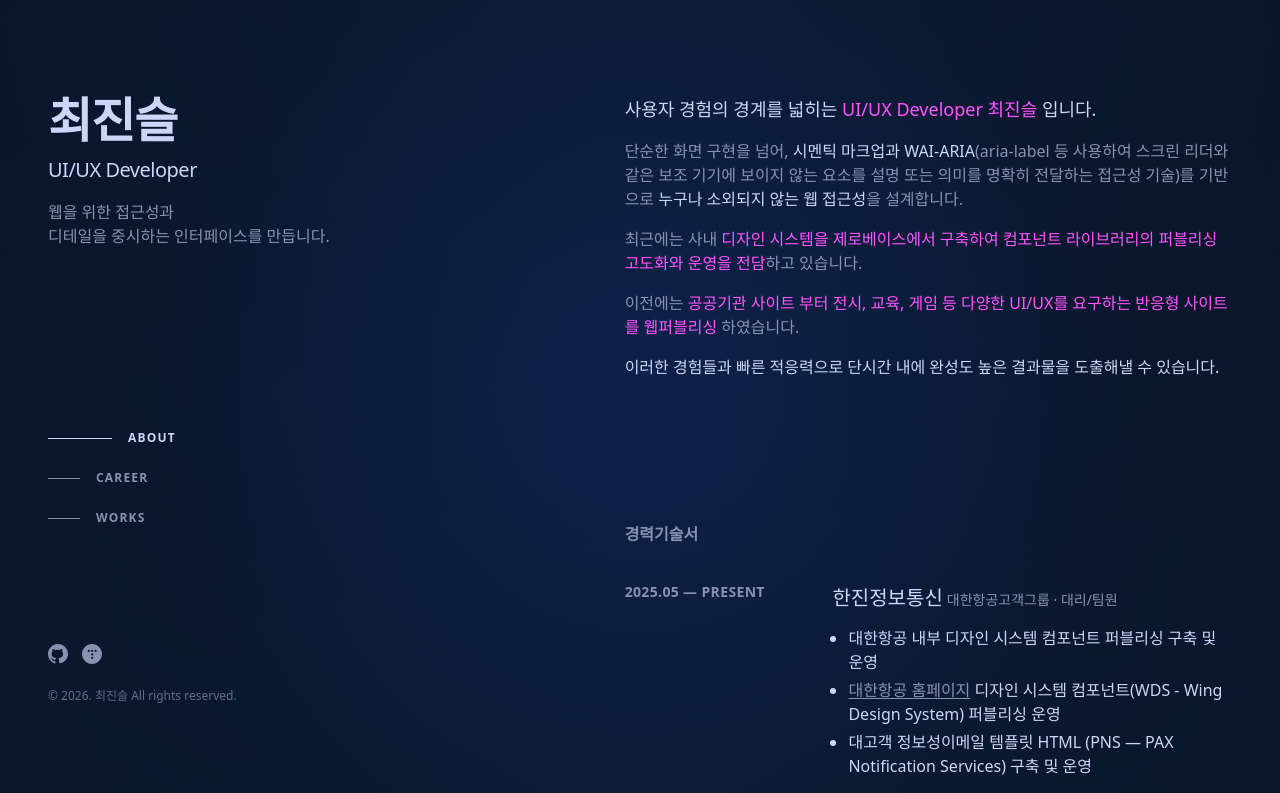
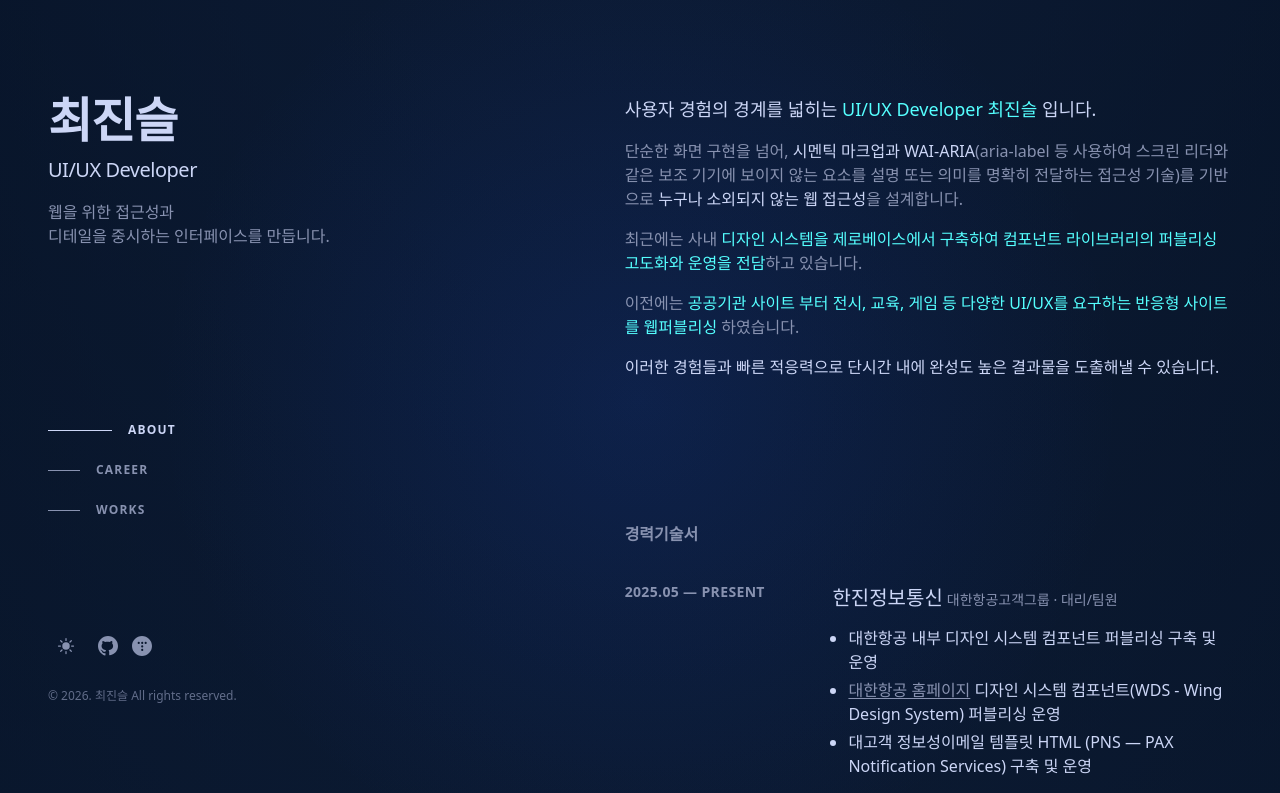
Before and after one commit to jenna757/portfolio-26, a React (Vite) app: page /#about in a window 1280 px wide. Shown: the top 793 px of the page. Built offline with nearby package versions, Linux system fonts and the light colour scheme; a web font is replaced by a local one.

Commit message:
feat: 라이트 모드 옵션 추가

```diff
--- a/index.html
+++ b/index.html
@@ -1,7 +1,18 @@
 <!doctype html>
-<html lang="en">
+<html lang="ko" data-theme="dark">
   <head>
     <meta charset="UTF-8" />
+    <script>
+      (function () {
+        try {
+          var t = localStorage.getItem('theme');
+          if (t === 'light' || t === 'dark') {
+            document.documentElement.dataset.theme = t;
+            document.documentElement.style.colorScheme = t;
+          }
+        } catch (e) {}
+      })();
+    </script>
     <link rel="icon" type="image/svg+xml" href="/favicon.svg" />
     <!--  -->
     <meta name="viewport" content="width=device-width, initial-scale=1.0" />
--- a/src/Header.tsx
+++ b/src/Header.tsx
@@ -1,4 +1,5 @@
 import Menu from './Menu';
+import ThemeToggle from './components/ThemeToggle';
 import type { Page } from './nav';
 
 const socialLinks = [
@@ -44,7 +45,9 @@ const Header = ({ activePage, onNavigate }: HeaderProps) => {
       </div>
       <Menu activePage={activePage} onNavigate={onNavigate} />
       <div className="mt-8 lg:mt-0">
-        <ul className="mb-6 flex items-center gap-3.5" aria-label="외부 링크">
+        <div className="mb-6 flex items-center gap-3.5">
+          <ThemeToggle />
+          <ul className="flex items-center gap-3.5" aria-label="외부 링크">
             {socialLinks.map(({ href, label, icon }) => (
               <li key={label}>
                 <a
@@ -59,6 +62,7 @@ const Header = ({ activePage, onNavigate }: HeaderProps) => {
               </li>
             ))}
           </ul>
+        </div>
         <p className="text-xs text-muted/70">© {new Date().getFullYear()}. 최진슬 All rights reserved.</p>
       </div>
     </header>
--- /dev/null
+++ b/src/components/ThemeToggle.tsx
@@ -0,0 +1,32 @@
+import { useTheme } from '../hooks/useTheme';
+
+const ThemeToggle = () => {
+  const { theme, toggleTheme } = useTheme();
+  const isDark = theme === 'dark';
+
+  return (
+    <button
+      type="button"
+      onClick={toggleTheme}
+      className="rounded-md p-2 text-muted transition-colors hover:text-heading focus-visible:outline focus-visible:outline-2 focus-visible:outline-offset-2 focus-visible:outline-accent"
+      aria-label={isDark ? '라이트 모드로 전환' : '다크 모드로 전환'}
+      title={isDark ? '라이트 모드' : '다크 모드'}
+    >
+      {isDark ? (
+        <svg xmlns="http://www.w3.org/2000/svg" viewBox="0 0 24 24" fill="currentColor" className="h-5 w-5" aria-hidden>
+          <path d="M12 2.25a.75.75 0 0 1 .75.75v2.25a.75.75 0 0 1-1.5 0V3a.75.75 0 0 1 .75-.75ZM7.5 12a4.5 4.5 0 1 1 9 0 4.5 4.5 0 0 1-9 0ZM18.894 6.166a.75.75 0 1 0-1.06-1.06l-1.591 1.59a.75.75 0 1 0 1.06 1.061l1.591-1.59ZM21.75 12a.75.75 0 0 1-.75.75h-2.25a.75.75 0 0 1 0-1.5H21a.75.75 0 0 1 .75.75ZM17.834 18.894a.75.75 0 0 0 1.06-1.06l-1.59-1.591a.75.75 0 1 0-1.061 1.06l1.59 1.591ZM12 18a.75.75 0 0 1 .75.75V21a.75.75 0 0 1-1.5 0v-2.25A.75.75 0 0 1 12 18ZM7.758 17.303a.75.75 0 0 0-1.061-1.06l-1.591 1.59a.75.75 0 0 0 1.06 1.061l1.591-1.59ZM6 12a.75.75 0 0 1-.75.75H3a.75.75 0 0 1 0-1.5h2.25A.75.75 0 0 1 6 12ZM6.697 7.757a.75.75 0 0 0 1.06-1.06l-1.59-1.591a.75.75 0 1 0-1.061 1.06l1.59 1.591Z" />
+        </svg>
+      ) : (
+        <svg xmlns="http://www.w3.org/2000/svg" viewBox="0 0 24 24" fill="currentColor" className="h-5 w-5" aria-hidden>
+          <path
+            fillRule="evenodd"
+            d="M9.528 1.718a.75.75 0 0 1 .162.819A8.97 8.97 0 0 0 9 6a9 9 0 0 0 9 9 8.97 8.97 0 0 0 3.463-.69.75.75 0 0 1 .981.98 10.503 10.503 0 0 1-9.694 6.46c-5.799 0-10.5-4.7-10.5-10.5 0-4.368 2.667-8.112 6.46-9.694a.75.75 0 0 1 .818.162Z"
+            clipRule="evenodd"
+          />
+        </svg>
+      )}
+    </button>
+  );
+};
+
+export default ThemeToggle;
--- a/src/components/portfolio/ExperienceItem.tsx
+++ b/src/components/portfolio/ExperienceItem.tsx
@@ -1,7 +1,7 @@
 import type { ReactNode } from 'react';
 
 const hoverPanel =
-  'absolute -inset-x-4 -inset-y-4 z-0 hidden rounded-md transition motion-reduce:transition-none lg:-inset-x-6 lg:block lg:group-hover:bg-white/[0.06] lg:group-hover:shadow-[inset_0_1px_0_0_rgba(148,163,184,0.1)] lg:group-hover:drop-shadow-lg';
+  'absolute -inset-x-4 -inset-y-4 z-0 hidden rounded-md transition motion-reduce:transition-none lg:-inset-x-6 lg:block lg:group-hover:bg-surface-hover lg:group-hover:shadow-[inset_0_1px_0_0_var(--color-border-subtle)] lg:group-hover:drop-shadow-lg';
 
 export type ExperienceItemProps = {
   date: string;
--- a/src/components/portfolio/ProjectItem.tsx
+++ b/src/components/portfolio/ProjectItem.tsx
@@ -3,11 +3,11 @@ import type { ReactNode } from 'react';
 import { ExternalLinkIcon } from './ExternalLinkIcon';
 
 const hoverPanel =
-  'absolute -inset-x-4 -inset-y-4 z-0 hidden rounded-md transition motion-reduce:transition-none lg:-inset-x-6 lg:block lg:group-hover:bg-white/[0.06] lg:group-hover:shadow-[inset_0_1px_0_0_rgba(148,163,184,0.1)] lg:group-hover:drop-shadow-lg';
+  'absolute -inset-x-4 -inset-y-4 z-0 hidden rounded-md transition motion-reduce:transition-none lg:-inset-x-6 lg:block lg:group-hover:bg-surface-hover lg:group-hover:shadow-[inset_0_1px_0_0_var(--color-border-subtle)] lg:group-hover:drop-shadow-lg';
 
 /** 썸네일 가로 비율은 8열 그리드 col-span(3·5)으로 결정됩니다. */
 const thumbCellClass =
-  'z-10 aspect-video w-full rounded border-2 border-white/10 object-cover transition group-hover:border-white/25 sm:order-1 sm:col-span-3 sm:translate-y-1';
+  'z-10 aspect-video w-full rounded border-2 border-border-subtle object-cover transition group-hover:border-border-subtle-hover sm:order-1 sm:col-span-3 sm:translate-y-1';
 const contentCellClass = 'z-10 sm:order-2 sm:col-span-5';
 
 export type ProjectItemProps = {
--- /dev/null
+++ b/src/hooks/useTheme.ts
@@ -0,0 +1,33 @@
+import { useCallback, useSyncExternalStore } from 'react';
+
+import { applyTheme, getStoredTheme, persistTheme, type Theme } from '../theme';
+
+function getSnapshot(): Theme {
+  const fromDom = document.documentElement.dataset.theme;
+  if (fromDom === 'light' || fromDom === 'dark') return fromDom;
+  return getStoredTheme() ?? 'dark';
+}
+
+function subscribe(onStoreChange: () => void) {
+  const observer = new MutationObserver(onStoreChange);
+  observer.observe(document.documentElement, {
+    attributes: true,
+    attributeFilter: ['data-theme'],
+  });
+  return () => observer.disconnect();
+}
+
+export function useTheme() {
+  const theme = useSyncExternalStore(subscribe, getSnapshot, () => 'dark' as Theme);
+
+  const setTheme = useCallback((next: Theme) => {
+    applyTheme(next);
+    persistTheme(next);
+  }, []);
+
+  const toggleTheme = useCallback(() => {
+    setTheme(theme === 'dark' ? 'light' : 'dark');
+  }, [setTheme, theme]);
+
+  return { theme, setTheme, toggleTheme };
+}
--- a/src/main.css
+++ b/src/main.css
@@ -8,12 +8,34 @@
   --color-navy-panel: #112240;
   --color-muted: #8892b0;
   --color-heading: #ccd6f6;
-  --color-accent: #f5f;
+  --color-accent: #5ff;
+  --color-surface-hover: rgb(255 255 255 / 0.06);
+  --color-border-subtle: rgb(255 255 255 / 0.1);
+  --color-border-subtle-hover: rgb(255 255 255 / 0.25);
+  --color-spotlight: rgb(29 78 216 / 0.15);
 }
 
 @layer base {
   html {
     scroll-behavior: smooth;
+  }
+
+  html[data-theme='light'] {
+    color-scheme: light;
+    --color-navy-deep: #f1f5f9;
+    --color-navy: #f8fafc;
+    --color-navy-panel: #e2e8f0;
+    --color-muted: #64748b;
+    --color-heading: #0f172a;
+    --color-accent: #08f;
+    --color-surface-hover: rgb(15 23 42 / 0.04);
+    --color-border-subtle: rgb(15 23 42 / 0.1);
+    --color-border-subtle-hover: rgb(15 23 42 / 0.2);
+    --color-spotlight: rgb(99 102 241 / 0.12);
+  }
+
+  html[data-theme='dark'] {
+    color-scheme: dark;
   }
 
   body {
--- a/src/main.tsx
+++ b/src/main.tsx
@@ -3,6 +3,9 @@ import { createRoot } from 'react-dom/client';
 import App from './App.tsx';
 import WorksPage from './works/WorksPage.tsx';
 import { isWorksPagePath } from './routes.ts';
+import { initTheme } from './theme.ts';
+
+initTheme();
 
 function Root() {
   const [pathname, setPathname] = useState(() => window.location.pathname);
--- /dev/null
+++ b/src/theme.ts
@@ -0,0 +1,31 @@
+export type Theme = 'dark' | 'light';
+
+const STORAGE_KEY = 'theme';
+
+export function getStoredTheme(): Theme | null {
+  try {
+    const value = localStorage.getItem(STORAGE_KEY);
+    return value === 'light' || value === 'dark' ? value : null;
+  } catch {
+    return null;
+  }
+}
+
+export function applyTheme(theme: Theme) {
+  document.documentElement.dataset.theme = theme;
+  document.documentElement.style.colorScheme = theme;
+}
+
+export function initTheme(): Theme {
+  const theme = getStoredTheme() ?? 'dark';
+  applyTheme(theme);
+  return theme;
+}
+
+export function persistTheme(theme: Theme) {
+  try {
+    localStorage.setItem(STORAGE_KEY, theme);
+  } catch {
+    /* ignore quota / private mode */
+  }
+}
--- a/src/works/WorksPage.tsx
+++ b/src/works/WorksPage.tsx
@@ -1,4 +1,5 @@
 import Spotlight from '../components/Spotlight';
+import ThemeToggle from '../components/ThemeToggle';
 import WorksMdx from '../content/works.mdx';
 
 const WorksPage = () => {
@@ -7,6 +8,9 @@ const WorksPage = () => {
       <Spotlight />
       <div className="relative z-40 mx-auto min-h-screen max-w-screen-xl px-6 py-12 font-sans md:px-12 md:py-16">
         <header className="mb-12 border-b border-navy-panel/80 pb-8 md:mb-16">
+          <div className="mb-6 flex justify-end">
+            <ThemeToggle />
+          </div>
           <a
             href="/#works"
             className="group mb-6 inline-flex items-center gap-2 text-xs font-bold uppercase tracking-widest text-muted transition-colors hover:text-heading focus-visible:text-heading"
```
Also changed, not shown: src/components/Spotlight.tsx (+16 -1 lines). Lines whose indentation alone changed are shown as unchanged.
